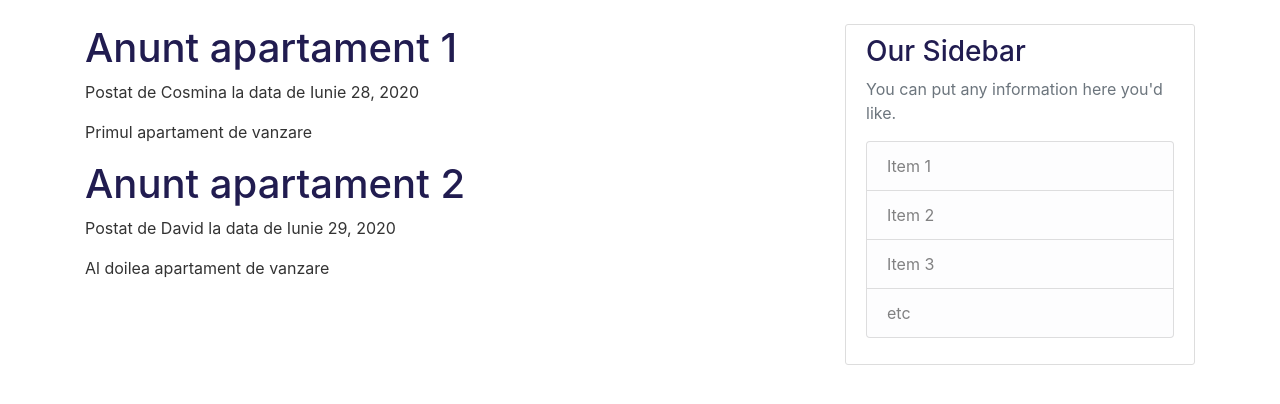
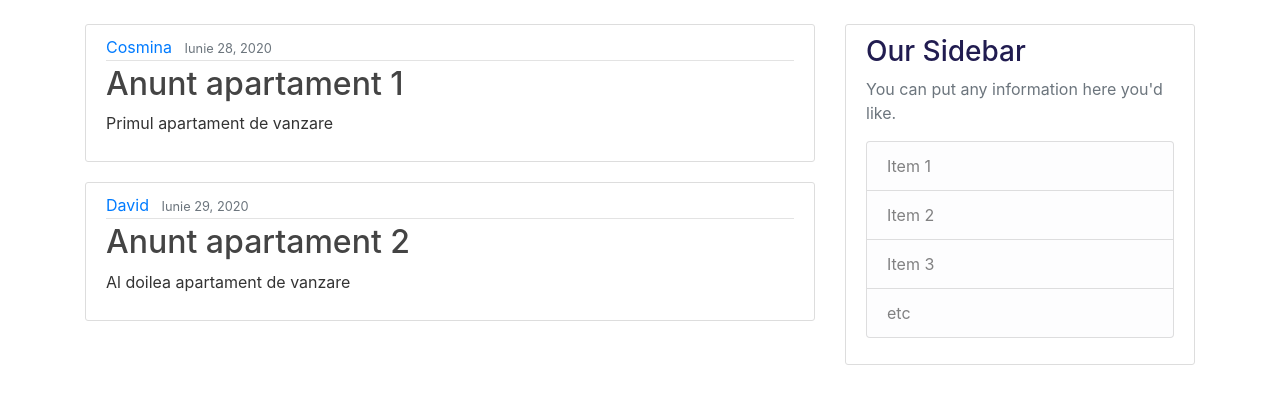
Before and after one commit to cosminadudas/anunturi-imobiliare, a Django app: page / in a window 1280 px wide. Shown: the part 56-460 px from the top of the page. Run offline with Django 3.2, Linux system fonts and the light colour scheme; some libraries are stand-ins or nearby versions.

Commit message:
refactored

```diff
--- a/django_project/anunt/static/anunt/main.css
+++ b/django_project/anunt/static/anunt/main.css
@@ -36,37 +36,37 @@ body {
     margin-bottom: 20px;
   }
 
-  .article-title {
+  .anunt-titlu {
     color: #444444;
   }
 
-  a.article-title:hover {
+  a.anunt-titlu:hover {
     color: #428bca;
     text-decoration: none;
   }
 
-  .article-content {
+  .anunt-descriere {
     white-space: pre-line;
   }
 
-  .article-img {
+  .anunt-img {
     height: 65px;
     width: 65px;
     margin-right: 16px;
   }
 
-  .article-metadata {
+  .anunt-metadata {
     padding-bottom: 1px;
     margin-bottom: 4px;
     border-bottom: 1px solid #e3e3e3
   }
 
-  .article-metadata a:hover {
+  .anunt-metadata a:hover {
     color: #333;
     text-decoration: none;
   }
 
-  .article-svg {
+  .anunt-svg {
     width: 25px;
     height: 25px;
     vertical-align: middle;
--- a/django_project/anunt/templates/anunt/base.html
+++ b/django_project/anunt/templates/anunt/base.html
@@ -25,14 +25,14 @@
         <header class="site-header">
             <nav class="navbar navbar-expand-md navbar-dark bg-steel fixed-top">
                 <div class="container">
-                    <a class="navbar-brand mr-4" href="/">Django Anunt</a>
+                    <a class="navbar-brand mr-4" href="{% url 'anunt-home' %}">Django Anunt</a>
                     <button class="navbar-toggler" type="button" data-toggle="collapse" data-target="#navbarToggle" aria-controls="navbarToggle" aria-expanded="false" aria-label="Toggle navigation">
                         <span class="navbar-toggler-icon"></span>
                     </button>
                     <div class="collapse navbar-collapse" id="navbarToggle">
                         <div class="navbar-nav mr-auto">
-                            <a class="nav-item nav-link" href="/">Home</a>
-                            <a class="nav-item nav-link" href="/about">About</a>
+                            <a class="nav-item nav-link" href="{% url 'anunt-home' %}">Home</a>
+                            <a class="nav-item nav-link" href="{% url 'anunt-about' %}">About</a>
                         </div>
                         <!-- Navbar Right Side -->
                         <div class="navbar-nav">
--- a/django_project/anunt/templates/anunt/home.html
+++ b/django_project/anunt/templates/anunt/home.html
@@ -1,8 +1,15 @@
 {% extends "anunt/base.html" %}
 {% block content %}
     {% for anunt in anunturi %}
-        <h1>{{ anunt.titlu }}</h1>
-        <p> Postat de {{ anunt.autor }} la data de {{ anunt.data_postarii }}</p>
-        <p>{{ anunt.descriere }}</p>
+        <anunt class="media content-section">
+            <div class="media-body">
+            <div class="anunt-metadata">
+                <a class="mr-2" href="#">{{ anunt.autor }}</a>
+                <small class="text-muted">{{ anunt.data_postarii }}</small>
+            </div>
+            <h2><a class="anunt-titlu" href="#">{{ anunt.titlu }}</a></h2>
+            <p class="anunt-descriere">{{ anunt.descriere }}</p>
+            </div>
+        </anunt>
     {% endfor %}
 {% endblock content %}
```
